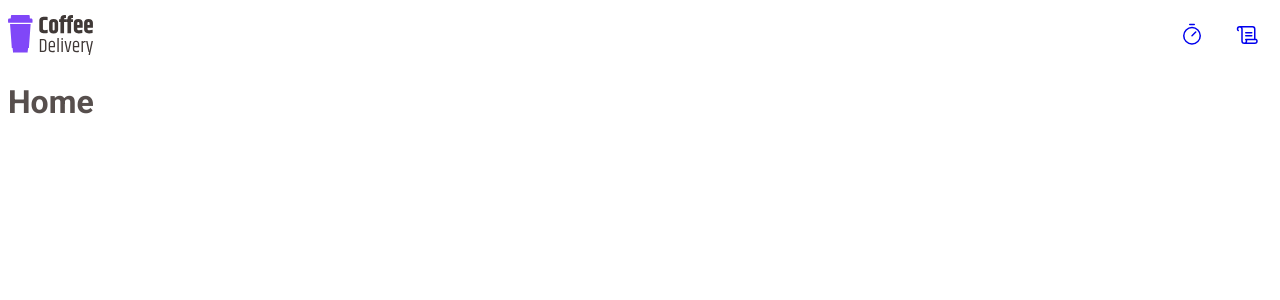
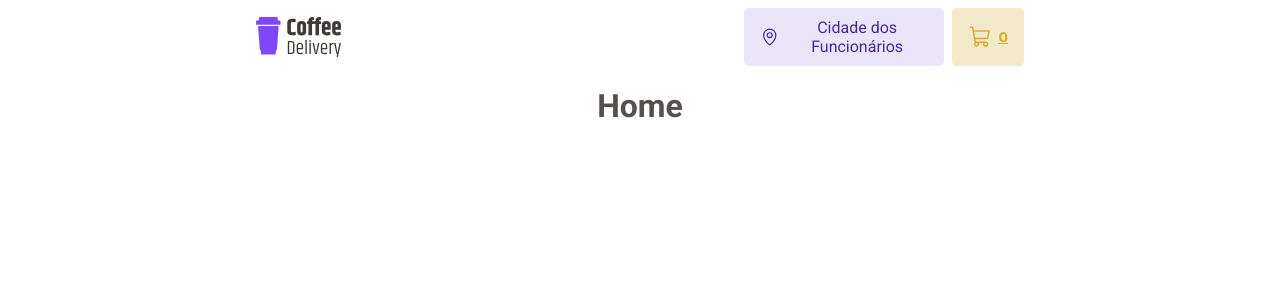
Before and after one commit to ssisaias/desafio02-coffee-delivery, a React (Vite) app: page / in a window 1280 px wide. Shown: the top 300 px of the page. Built offline with nearby package versions, Linux system fonts and the light colour scheme; the HTML template or start-up script is replaced by a standard one.

Commit message:
more styling refactoring

```diff
--- a/src/Router.tsx
+++ b/src/Router.tsx
@@ -7,7 +7,8 @@ export function Router() {
     <Routes>
       <Route path="/" element={<DefaultLayout />}>
         <Route path="/" element={<Home />} />
-        {/* <Route path="/history" element={<History />} /> */}
+        {/* <Route path="/checkout" element={<checkout />} /> */}
+        {/* <Route path="/checkout-success" element={<checkout-success />} /> */}
       </Route>
     </Routes>
   )
--- /dev/null
+++ b/src/components/Header/Cartbutton/styles.tsx
@@ -0,0 +1,29 @@
+import { styled } from "styled-components";
+
+export const CartButton = styled.button`
+  background-color: ${(props) => props.theme['yellow-light']};
+  color: ${(props) => props.theme['yellow-dark']};
+  border: none;
+  padding: 10px 16px;
+  border-radius: 5px;
+  cursor: pointer;
+  transition: all 0.2s ease-in-out;
+  display: flex;
+
+  span {
+    font-family: 'Baloo 2', sans-serif;
+    font-size: 16px;
+    align-self: center;
+  }
+
+  svg{
+    align-self: center;
+    margin-right: 6px;
+    margin-left: 0;
+  }
+
+  &:hover {
+    background-color: ${(props) => props.theme['yellow']};;
+    color: ${(props) => props.theme['white']};;
+  }
+`
--- /dev/null
+++ b/src/components/Header/LocationButton/styles.ts
@@ -0,0 +1,32 @@
+import { styled } from "styled-components";
+
+export const LocationButton = styled.button`
+ background-color: ${(props) => props.theme['purple-light']};
+  color: ${(props) => props.theme['purple-dark']};
+  border: none;
+  padding: 10px 16px;
+  border-radius: 5px;
+  cursor: pointer;
+  transition: all 0.3s ease-in-out;
+  display: flex;
+  max-width: 200px;
+  overflow: hidden;
+  justify-content: center;
+
+  span {
+    font-family: 'Roboto', sans-serif;
+    font-size: 16px;
+    align-self: center;
+  }
+
+  svg{
+    align-self: center;
+    margin-right: 6px;
+    margin-left: 0;
+  }
+
+  &:hover {
+    background-color: ${(props) => props.theme['purple']};;
+    color: ${(props) => props.theme['white']};;
+  }
+`
--- a/src/components/Header/index.tsx
+++ b/src/components/Header/index.tsx
@@ -1,20 +1,36 @@
 import { HeaderContainer } from './styles'
 
 import Logo from '../../assets/Logo.svg'
-import { Timer, Scroll } from '@phosphor-icons/react'
-import { NavLink } from 'react-router-dom'
+import { MapPin, ShoppingCart } from '@phosphor-icons/react'
+import { LocationButton } from './LocationButton/styles';
+import { CartButton } from './Cartbutton/styles';
+import { NavLink } from 'react-router-dom';
+
+
+const currentCity = 'Cidade dos Funcionários';
+const cartTotalItems = 0;
 
 export function Header() {
   return (
     <HeaderContainer>
       <img src={Logo} alt="" />
       <nav>
-        <NavLink to="/" title="Timer">
-          <Timer size={24} />
-        </NavLink>
-        <NavLink to="/history" title="History">
-          <Scroll size={24} />
-        </NavLink>
+        {/* <LocationButton type='button' title="History">
+          <MapPin size={24} />
+        </LocationButton> */}
+        <LocationButton onMouseEnter={() => {console.log('DisplayCartSummary')}}
+        >
+          <MapPin size={24}/> <span>{currentCity}</span>
+        </LocationButton>
+
+        <NavLink to={'/checkout'} title='checkout'>
+          <CartButton>
+
+              <ShoppingCart size={24}/> <span>{cartTotalItems}</span>
+
+          </CartButton>
+          </NavLink>
+
       </nav>
     </HeaderContainer>
   )
--- a/src/components/Header/styles.ts
+++ b/src/components/Header/styles.ts
@@ -10,25 +10,16 @@ export const HeaderContainer = styled.header`
     gap: 0.5rem;
 
     a {
-      width: 3rem;
-      height: 3rem;
-
       display: flex;
-      justify-content: center;
-      align-items: center;
-
-      color: ${(props) => props.theme['gray-100']};
-
-      border-top: 3px solid transparent;
-      border-bottom: 3px solid transparent;
+      border: none;
+      border-radius: 5px;
+      background-color: ${(props) => props.theme['yellow-light']};
+      color: ${(props) => props.theme['yellow-dark']};
 
       &:hover {
-        border-bottom: 3px solid ${(props) => props.theme['green-500']};
-      }
+      background-color: ${(props) => props.theme['yellow']};;
+      color: ${(props) => props.theme['white']};;
 
-      &.active {
-        color: ${(props) => props.theme['green-500']};
-      }
     }
   }
 `
--- a/src/layouts/DefaultLayout/styles.ts
+++ b/src/layouts/DefaultLayout/styles.ts
@@ -1,5 +1,12 @@
 import styled from 'styled-components'
 
 export const LayoutContainer = styled.div`
+  margin: auto;
+  text-align: center;
+  padding: 0 1rem;
 
+  @media (min-width: 768px) {
+    max-width: 768px;
+    padding: 0 3rem;
+  }
 `
```
